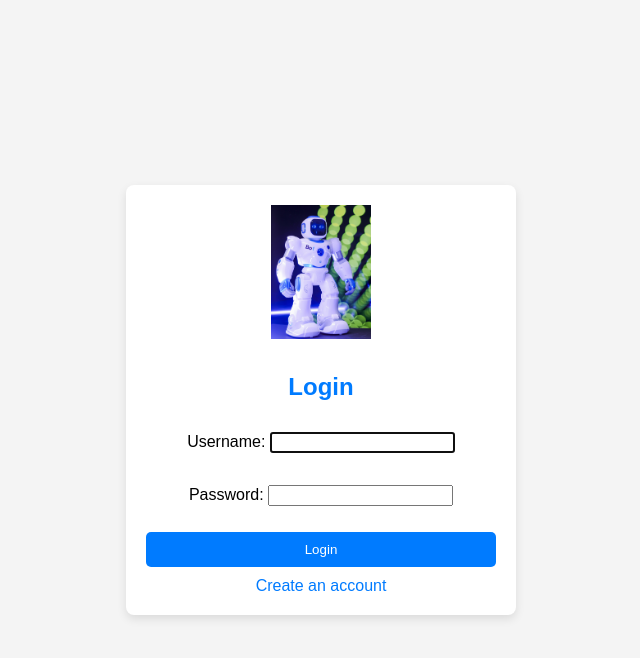
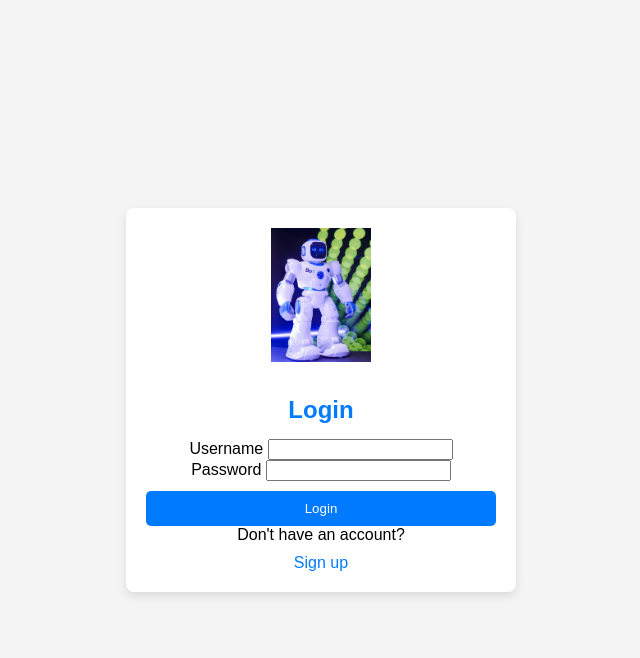
Before and after one commit to scitechkz/probot, a Django app: page /login/ in a window 1280 px wide. Shown: the top 658 px of the page, without its empty margins (319-959 px from the left). Run offline with Django 5.2, Linux system fonts and the light colour scheme.

Commit message:
latest commit

```diff
--- a/sop/templates/sop/login.html
+++ b/sop/templates/sop/login.html
@@ -62,13 +62,40 @@
         <img src="/static/images/ai-icon.png" alt="AI Icon" class="ai-image">
         <h2>Login</h2>
 
-        <form method="POST">
+        {% if error %}
+        <div class="mb-4 p-3 bg-red-100 text-red-700 rounded-lg">
+            {{ error }}
+        </div>
+        {% endif %}
+
+        <form method="POST" class="space-y-4">
             {% csrf_token %}
-            {{ form.as_p }}
-            <button type="submit">Login</button>
+
+            <div>
+                <label for="username" class="block text-sm font-medium text-gray-700 mb-1">
+                    Username
+                </label>
+                <input type="text" name="username" required
+                       class="w-full px-3 py-2 border border-gray-300 rounded-md shadow-sm focus:outline-none focus:ring-primary focus:border-primary">
+            </div>
+
+            <div>
+                <label for="password" class="block text-sm font-medium text-gray-700 mb-1">
+                    Password
+                </label>
+                <input type="password" name="password" required
+                       class="w-full px-3 py-2 border border-gray-300 rounded-md shadow-sm focus:outline-none focus:ring-primary focus:border-primary">
+            </div>
+
+            <button type="submit" class="w-full bg-primary hover:bg-primary-dark text-white py-2 px-4 rounded-lg transition duration-200">
+                Login
+            </button>
         </form>
 
-        <a href="{% url 'signup' %}">Create an account</a>
+        <div class="text-center text-sm text-gray-500 mt-4">
+            Don't have an account?
+            <a href="{% url 'signup' %}" class="font-medium text-primary hover:text-primary-dark">Sign up</a>
+        </div>
     </div>
 </body>
 </html>
--- a/sop/views.py
+++ b/sop/views.py
@@ -49,23 +49,27 @@ def signup_view(request):
 
 def login_view(request):
     if request.method == "POST":
-        form = LoginForm(request.POST)
+        form = LoginForm(request, data=request.POST)  # Note the added 'request'
         if form.is_valid():
-            user = authenticate(
-                request,
-                username=form.cleaned_data["username"],
-                password=form.cleaned_data["password"]
-            )
-            if user:
-                login(request, user)
-                return redirect("home")
+            user = form.get_user()
+            login(request, user)
+            return redirect("home")
+        else:
+            # Add error messages to the template context
+            return render(request, "sop/login.html", {
+                "form": form,
+                "error": "Invalid username or password"  # Explicit error message
+            })
     else:
         form = LoginForm()
     return render(request, "sop/login.html", {"form": form})
 
+
 def logout_view(request):
     logout(request)
-    return redirect("home")
+    # Clear session completely
+    request.session.flush()
+    return redirect('home')
 
 
 # ========== SOP UPLOAD ==========
```
